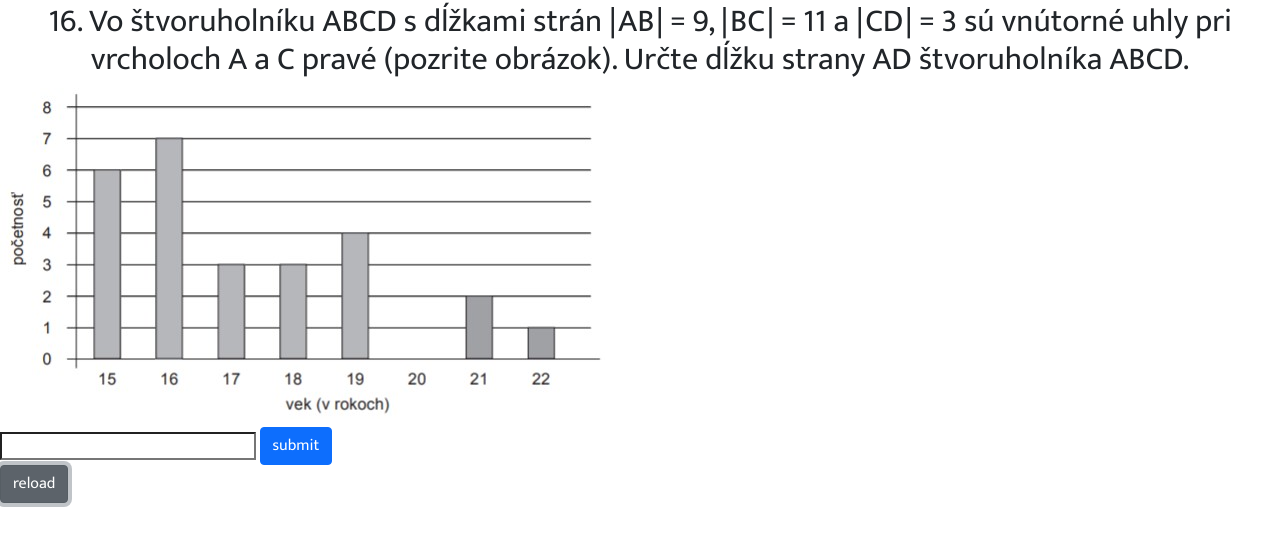
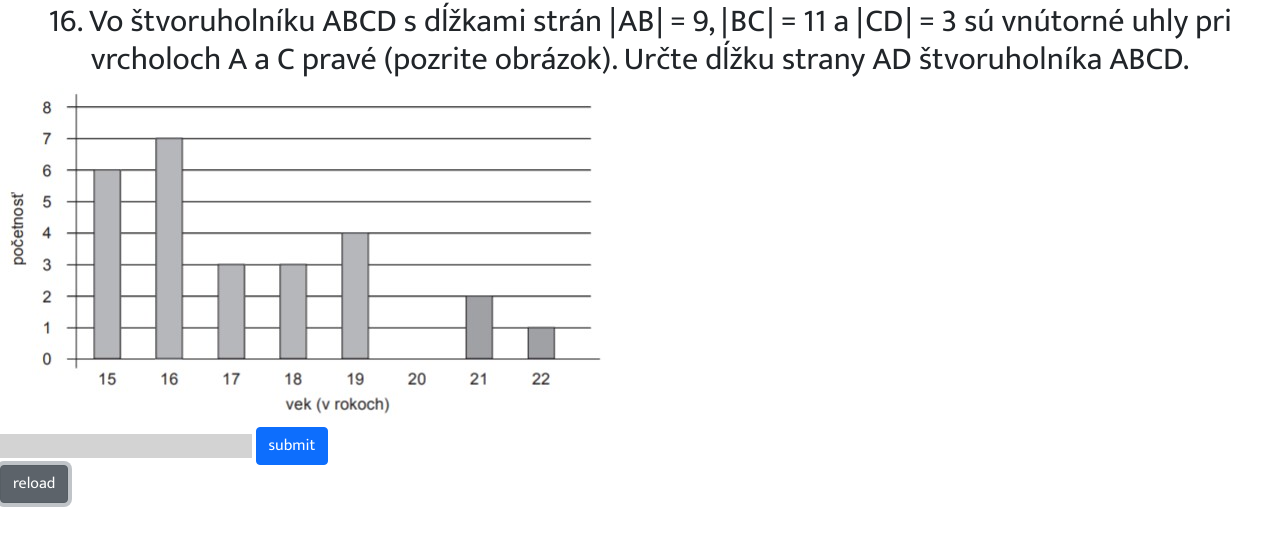
Before and after one commit to smola14/maturita, a plain HTML site: page index.html in a window 1280 px wide. Both pictures are taken after a click on the button "reload". Shown: the part 53-598 px from the top of the page. Drawn offline with nearby package versions, Linux system fonts and the light colour scheme.

Commit message:
pozadie a border inputu

```diff
--- a/script.js
+++ b/script.js
@@ -40,7 +40,7 @@ fetch("/otazky/math/math.json")
           otazka = data[randomNumb];
           showQuestion(otazka);
           answer.querySelector('input[type="text"]').value = '';
-          input.style.backgroundColor="white";
+          input.style.backgroundColor="lightgray";
         });
       })
 function showQuestion(otazka){
--- a/style.css
+++ b/style.css
@@ -17,6 +17,11 @@ body{
     display: none;
 }
 
+input[type="text"]{
+    border: 0;
+    background: lightgray;
+}
+
 #form-contact{
     height: 300px;
     width: 350px;
```
